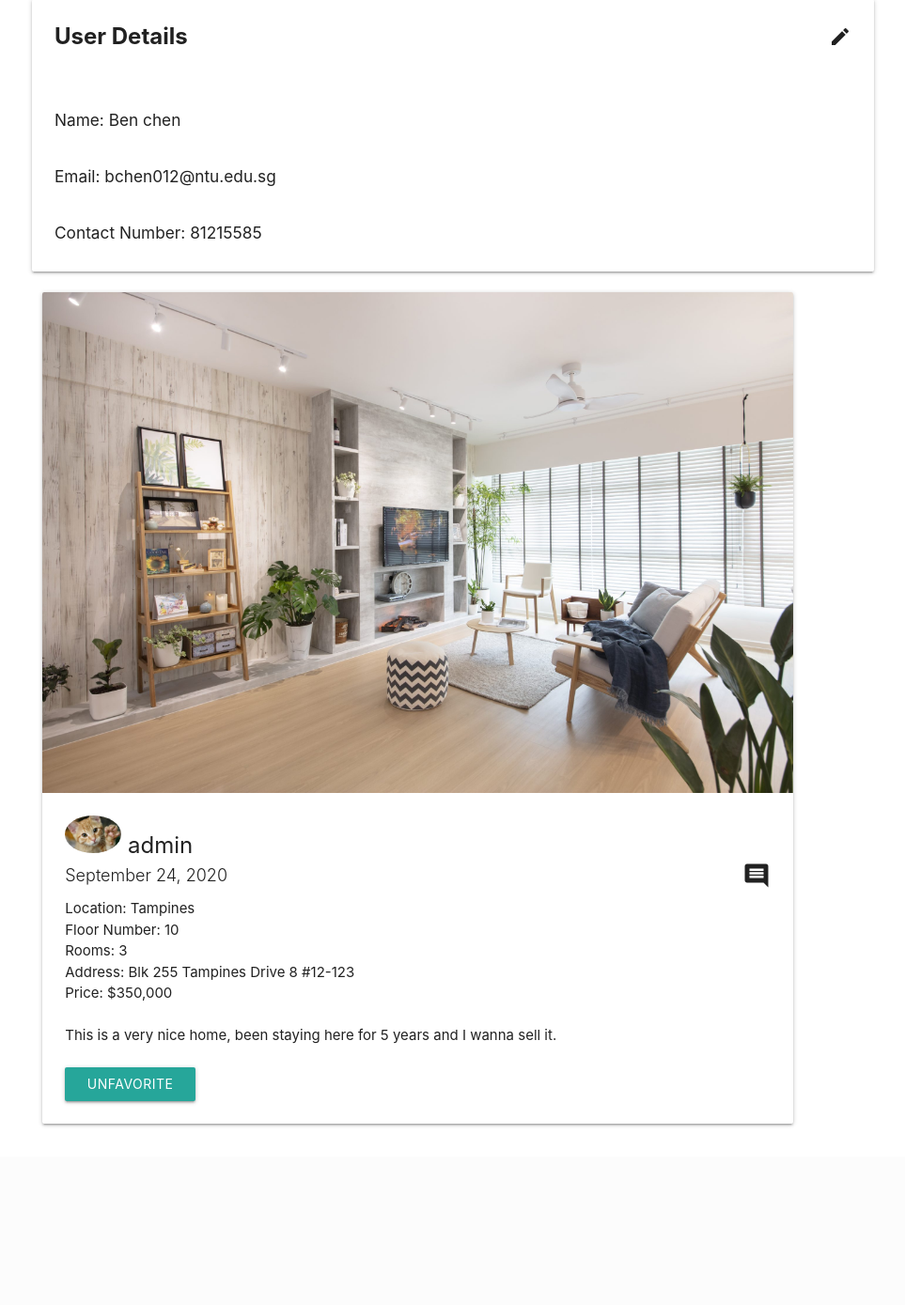
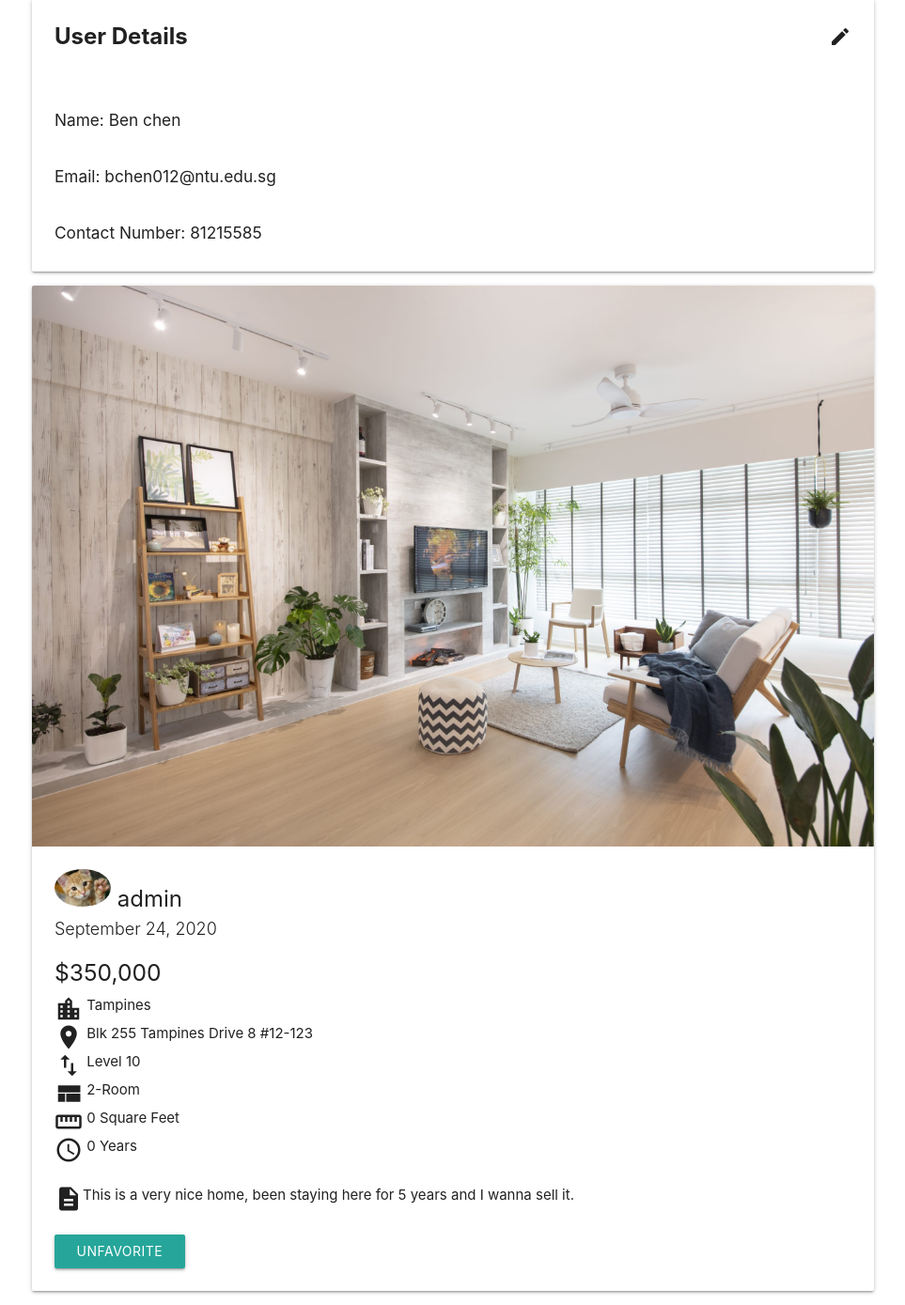
Before and after one commit to bchen012/SE_Project, a Django app: page /profile/ in a window 1280 px wide. Shown: the part 510-1899 px from the top of the page at 94% size, without its empty margins (158-1121 px from the left). Before the commit the page ends 1709 px from the top, so only its background shows below. Run offline with Django 3.2, Linux system fonts and the light colour scheme; a user stored in the database is signed in; data comes from the database, SQL or seed files in the repository.

Commit message:
added floor area and remaining lease

```diff
--- a/Home/models.py
+++ b/Home/models.py
@@ -6,14 +6,16 @@ from django.contrib.auth.models import User
 
 
 class Post(models.Model):
-    content = models.TextField()
     date_posted = models.DateTimeField(default=timezone.now)
     user = models.ForeignKey(User, on_delete=models.CASCADE)
     town = models.TextField(null=True)
     floor_number = models.IntegerField(default=0)
     address = models.TextField(null=True)
+    flat_type = models.TextField(null=True)
+    floor_area = models.IntegerField(default=0)
+    remaining_lease = models.IntegerField(default=0)
     price = models.TextField(default=0)
-    rooms = models.IntegerField(default=2)
+    description = models.TextField()
     display_image = models.ImageField(upload_to='home_images', default='default_home.png')
     gallery_image_0 = models.ImageField(null=True, upload_to='home_images', default='default_home.png')
     gallery_image_1 = models.ImageField(null=True, upload_to='home_images', default='default_home.png')
--- a/Home/views.py
+++ b/Home/views.py
@@ -7,7 +7,6 @@ from django.core.paginator import Paginator, EmptyPage, PageNotAnInteger
 from django.views.generic import ListView, DetailView, CreateView, UpdateView, DeleteView
 from django.contrib.auth.mixins import LoginRequiredMixin
 from django.shortcuts import reverse
-from .forms import PostForm
 from django.http import HttpResponseRedirect
 
 
@@ -26,9 +25,8 @@ class Main(LoginRequiredMixin, ListView):
 
 class PostCreateView(LoginRequiredMixin, CreateView):
     model = Post
-    fields = ['town', 'floor_number', 'address', 'rooms', 'price', 'display_image',
-              'gallery_image_0', 'gallery_image_1', 'gallery_image_2',
-              'gallery_image_3']
+    fields = ['town', 'address', 'floor_number', 'flat_type', 'floor_area', 'remaining_lease', 'price', 'description',
+              'display_image', 'gallery_image_0', 'gallery_image_1', 'gallery_image_2', 'gallery_image_3']
 
     def form_valid(self, form):
         form.instance.user = self.request.user
--- a/templates/users/users_profile.html
+++ b/templates/users/users_profile.html
@@ -4,6 +4,10 @@
 {% block content %}
 <head>
   <style>
+      .material-icons{
+        display: inline-flex;
+        vertical-align: top;
+    }
     .banner
     {
         width: 100%;
@@ -66,8 +70,6 @@
 
 
         {% for post in profile.favorites.all %}
-                    <div class="row">
-            <div class="col m11">
               <div class="card">
                 <div class="card-image waves-effect waves-block waves-light">
                     {% if post.display_image.url %}
@@ -80,37 +82,24 @@
                     <b>{{ post.user }}</b>
                     <br>
                         <small class="text-muted">{{ post.date_posted|date:"F d, Y" }}</small>
-                        <i class="material-icons right small">comment</i></span>
+                    </span>
+                    <h5>${{ post.price|intcomma }}</h5>
+                    <span><i class="material-icons small">location_city</i> {{ post.town }} </span><br>
+                    <span><i class="material-icons small">location_on</i> {{ post.address }} </span> <br>
+                    <span><i class="material-icons small">swap_vert</i> Level {{ post.floor_number }} </span> <br>
+                    <span><i class="material-icons small">view_compact</i> {{ post.flat_type }} </span> <br>
+                    <span><i class="material-icons small">straighten</i> {{ post.floor_area }} Square Feet </span> <br>
+                    <span><i class="material-icons small">access_time</i> {{ post.remaining_lease }} Years </span> <br>
 
-                    Location: {{ post.town }} <br>
-                    Floor Number: {{ post.floor_number }} <br>
-                    Rooms: {{ post.rooms }} <br>
-                    Address: {{ post.address }} <br>
-                    Price: ${{ post.price|intcomma }}<br>
                     <br>
-                  <p>{{ post.content }}</p>
+                    {% if post.description %}
+                    <span><i class="material-icons small">description</i>{{ post.description }}</span>
+                    {% endif %}
+                    <br>
                     <br>
                     <a class="waves-effect waves-light btn" href={% url 'unfavorite' post.id %}><i class="material-icons right"></i>unfavorite</a>
                 </div>
-              <div class="card-reveal">
-              <span class="card-title grey-text text-darken-4"> Comments <i class="material-icons right">close</i></span>
-
-                <div class="card blue-grey darken-1">
-        <div class="card-content white-text">
-          <span class="card-title">Card Title</span>
-          <p>I am a very simple card. I am good at containing small bits of information.
-          I am convenient because I require little markup to use effectively.</p>
-        </div>
-        <div class="card-action">
-          <a href="#">This is a link</a>
-          <a href="#">This is a link</a>
-        </div>
-      </div>
-
-                </div>
               </div>
-            </div>
-          </div>
         {% endfor %}
 
     </div>
```
Also changed, not shown: Home/forms.py (deleted, +0 -10 lines), templates/Home/main.html (+10 -23 lines), templates/Home/post_info.html (+8 -5 lines), Home/migrations/0010_auto_20200925_1748.py (added), Home/migrations/0011_auto_20200925_1823.py (added), db.sqlite3.
